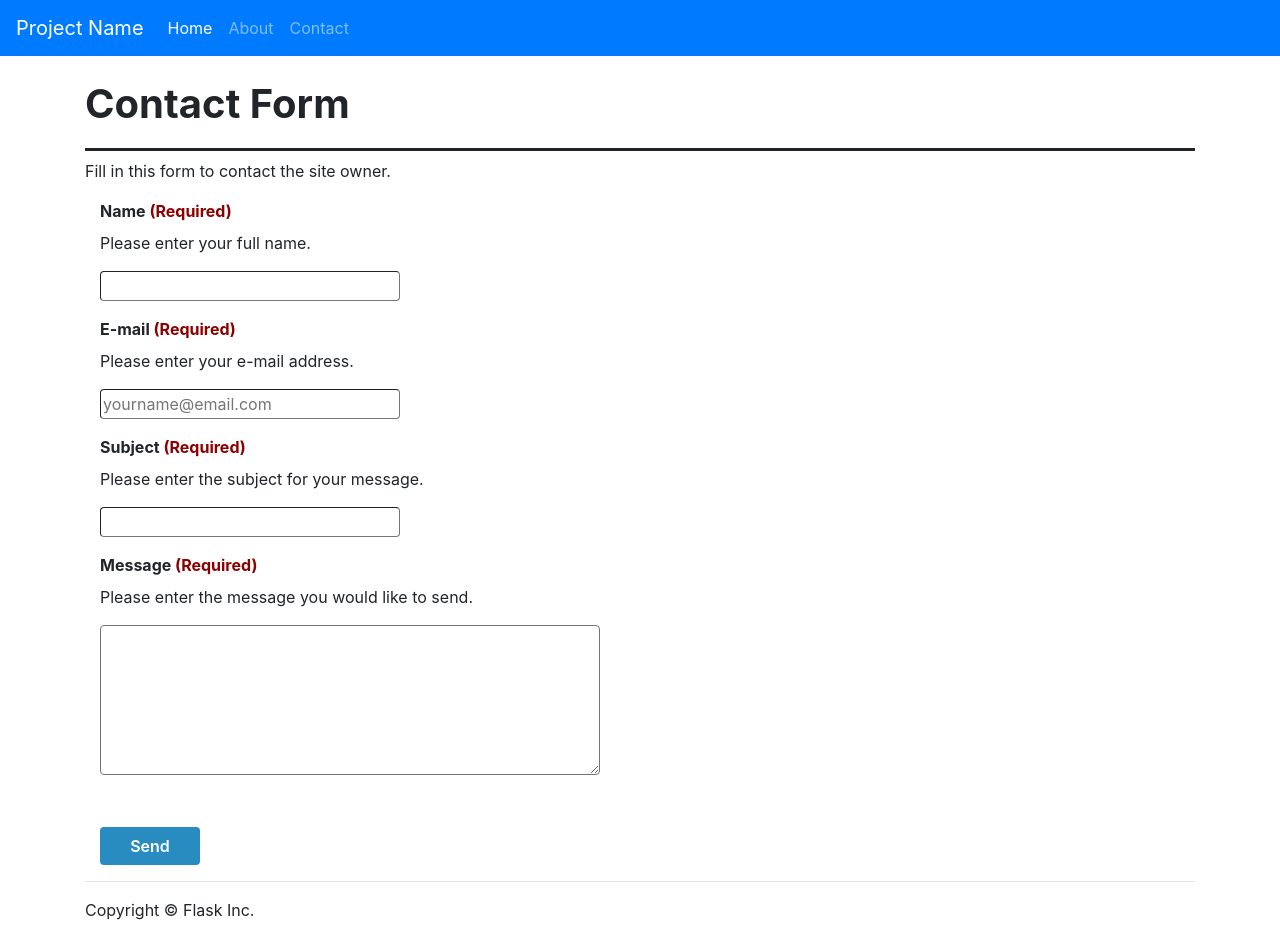
After one commit to G-Wayne/info3180-lab3, a Flask app: page /contact in a window 1280 px wide. The commit adds this page. Run offline with Flask 2, Linux system fonts and the light colour scheme; some libraries are stand-ins or nearby versions.

Commit message:
Lab3 is now completed

```diff
--- /dev/null
+++ b/app/forms.py
@@ -0,0 +1,15 @@
+from flask_wtf import FlaskForm
+from wtforms.fields import TextField
+from wtforms import StringField
+from wtforms import TextAreaField
+from wtforms import SubmitField
+from wtforms.validators import DataRequired, Email
+
+
+
+class ContactForm(FlaskForm):
+    fullname = StringField('Name', validators=[DataRequired()])
+    email = StringField('E-mail', validators=[DataRequired(), Email()])
+    subject = StringField('Subject', validators=[DataRequired()])
+    message = TextAreaField('Message',validators=[DataRequired()])
+    submit = SubmitField('Send')
--- /dev/null
+++ b/app/static/css/contactform.css
@@ -0,0 +1,38 @@
+h1{
+    font-weight:bold;
+    border-bottom:solid;
+    padding-bottom:20px;
+}
+
+
+.require{
+    color:darkred;
+}
+
+.label{
+    color:green;
+    font-weight:bold;
+}
+
+.textfield{
+    height:30px;
+    width:300px;
+    border-radius:4px;
+    border-width:thin;
+}
+
+.textarea{
+    height:150px;
+    width:500px;
+    border-radius:4px;
+    border-width:thin;
+
+}
+
+.btn{
+    width:100px;
+    margin-top:30px;
+    background-color:#298cc0;
+    color:white;
+    font-weight:600;
+}
--- /dev/null
+++ b/app/templates/contact.html
@@ -0,0 +1,39 @@
+{% extends "base.html" %}
+
+{% block js %}
+{% endblock %}
+
+{% block main %}
+
+<link rel="stylesheet" href="{{ url_for('static', filename='css/contactform.css') }}" type="text/css" />
+
+<h1>Contact Form</h1>
+<p>Fill in this form to contact the site owner.</p>
+<div class="container">
+    <form action="{{ url_for('contact') }}" method="post">
+        {% include 'flash_messages.html' %}
+        {{ form.csrf_token }}
+        <div class="form-group">
+            <b>{{ form.fullname.label }} <span class="require">(Required)</span></b>
+            <p>Please enter your full name.</p>
+            {{ form.fullname(class = "textfield",size=20) }}
+        </div>
+        <div class="form-group">
+            <b>{{ form.email.label }} <span class="require">(Required)</span></b>
+            <p>Please enter your e-mail address.</p>
+            {{ form.email(class = "textfield",placeholder='yourname@email.com') }}
+        </div>
+        <div class="form-group">
+            <b>{{ form.subject.label }} <span class="require">(Required)</span></b>
+            <p>Please enter the subject for your message.</p>
+            {{ form.subject(class = "textfield") }}
+        </div>
+        <div class="form-group">
+            <b>{{ form.message.label }} <span class="require">(Required)</span></b>
+            <p>Please enter the message you would like to send.</p>
+            {{ form.message(class = "textarea") }}
+        </div>
+        {{form.submit(class = "btn")}}
+    </form>
+</div>
+{% endblock %}
--- /dev/null
+++ b/app/templates/flash_messages.html
@@ -0,0 +1,7 @@
+{% with messages = get_flashed_messages(with_categories=true) %}
+  {% if messages %}
+    {% for category, message in messages %}
+      <div class="alert alert-{{ category }}">{{ message }}</div>
+    {% endfor %}
+  {% endif %}
+{% endwith %}
--- a/app/templates/header.html
+++ b/app/templates/header.html
@@ -12,6 +12,9 @@
       <li class="nav-item">
         <a class="nav-link" href="{{ url_for('about') }}">About</a>
       </li>
+      <li class="nav-item">
+        <a class="nav-link" href="{{ url_for('contact') }}">Contact</a>
+      </li>
     </ul>
   </div>
 </nav>
--- a/app/templates/home.html
+++ b/app/templates/home.html
@@ -1,5 +1,5 @@
 {% extends "base.html" %}
-
+{% include 'flash_messages.html' %}
 {% block main %}
 <h1>Flask Starter Code</h1>
 <p class="lead">Use this starter template for your Flask apps as a way to quickly start any new project.<br>
--- a/app/views.py
+++ b/app/views.py
@@ -6,7 +6,10 @@ This file creates your application.
 """
 
 from app import app
+from app import mail
 from flask import render_template, request, redirect, url_for, flash
+from flask_mail import Message
+from forms import ContactForm
 
 
 ###
@@ -25,9 +28,40 @@ def about():
     return render_template('about.html', name="Mary Jane")
 
 
+@app.route('/contact',methods=["GET", "POST"])
+def contact():
+    """Render the website's contact page."""
+    contactform = ContactForm()
+    if request.method == 'POST':
+        if contactform.validate_on_submit():
+            fullname = contactform.fullname.data
+            email = contactform.email.data
+            subject = contactform.subject.data
+            message = contactform.message.data
+            msg = Message(subject,sender=(fullname,email),recipients=["smtp.mailtrap.io"])
+            msg.body = message
+            mail.send(msg)
+            flash('Your Email has been successfully sent','success')
+            return redirect(url_for('home'))
+
+        flash_errors(contactform)
+    return render_template('contact.html', form=contactform)
+
+
+
 ###
 # The functions below should be applicable to all Flask apps.
 ###
+
+
+# Flash errors from the form if validation fails
+def flash_errors(form):
+    for field, errors in form.errors.items():
+        for error in errors:
+            flash(u"Error in the %s field - %s" % (
+                getattr(form, field).label.text,
+                error
+), 'danger')
 
 @app.route('/<file_name>.txt')
 def send_text_file(file_name):
```
Also changed, not shown: app/__init__.py (+8 -0 lines), requirements.txt (+9 -5 lines).
